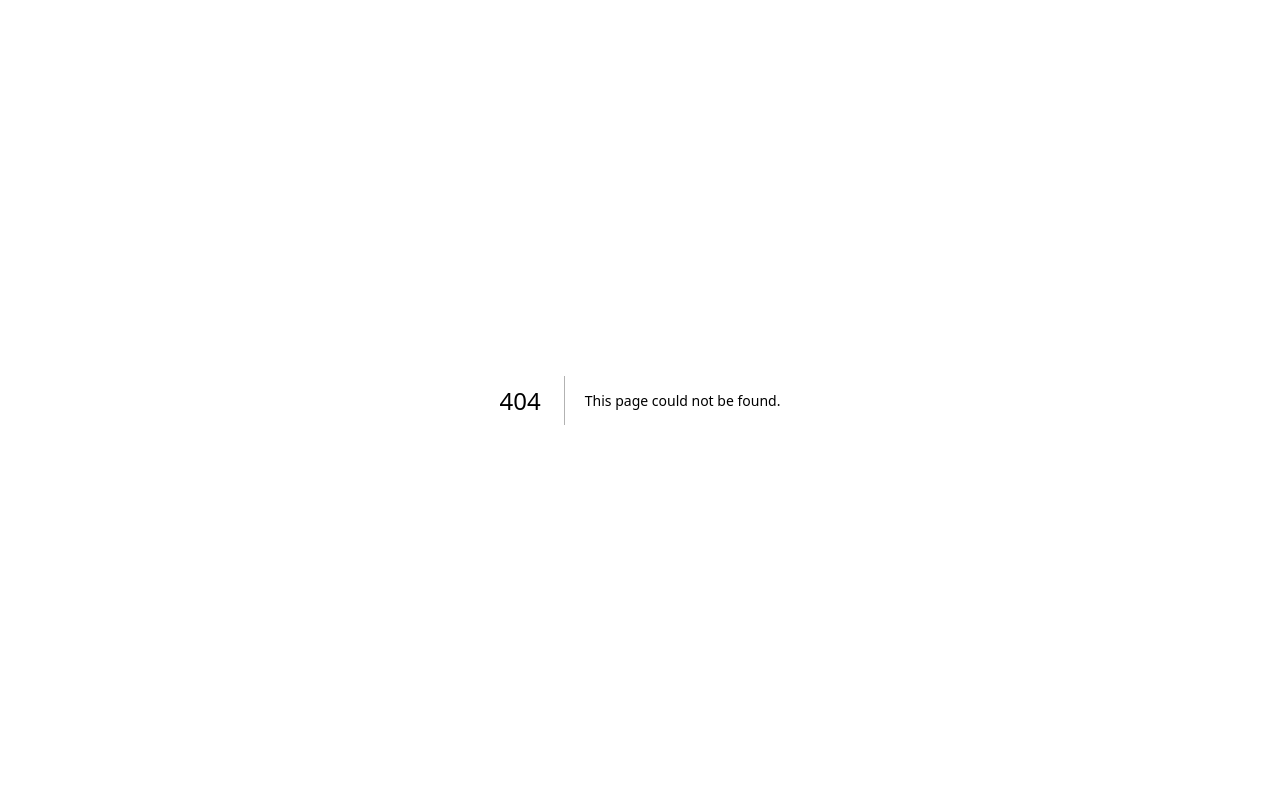
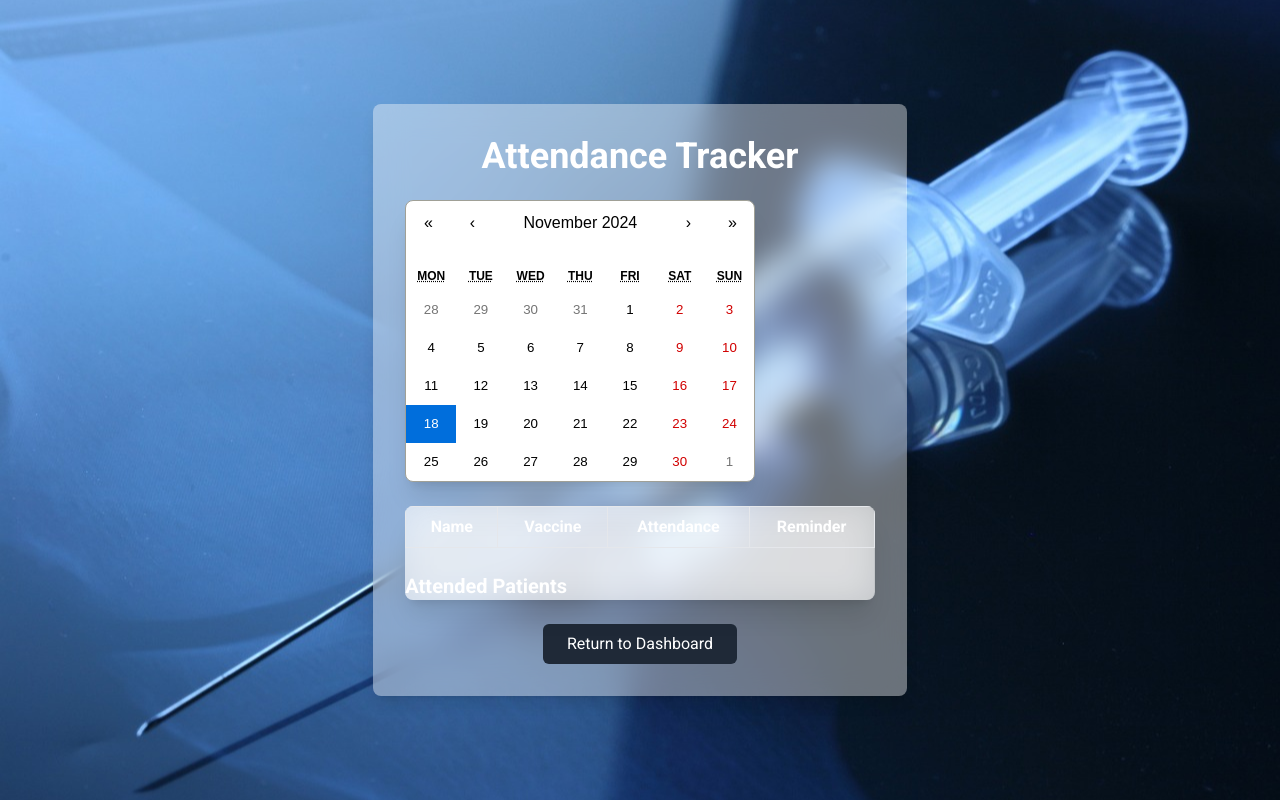
Before and after one commit to amCtrld/Vaxin8, a Next.js app in the folder vaccine-tracker/: page /attendance in a window 1280 px wide. Before the commit this address had no page. Built offline with nearby package versions, Linux system fonts and the light colour scheme.

Commit message:
Attendance and email reminder added

```diff
--- a/vaccine-tracker/components/NavBar.js
+++ b/vaccine-tracker/components/NavBar.js
@@ -39,6 +39,16 @@ export default function NavBar({ role }) {
           All Patients
         </button>
         <button
+          onClick={() => router.push('/attendance')}
+          className={`py-2 px-4 rounded transition ${
+            router.pathname === '/attendance'
+              ? 'bg-blue-500 text-white font-bold'
+              : 'hover:bg-blue-400 hover:text-white'
+          }`}
+        >
+          Attendance Checker
+        </button>
+        <button
           onClick={() => router.push('/eligibility')}
           className={`py-2 px-4 rounded transition ${
             router.pathname === '/eligibility'
--- /dev/null
+++ b/vaccine-tracker/pages/attendance.js
@@ -0,0 +1,143 @@
+import { useState, useEffect } from 'react';
+import Calendar from 'react-calendar';
+import 'react-calendar/dist/Calendar.css';
+import emailjs from 'emailjs-com'; // Import EmailJS
+
+const Attendance = () => {
+  const [value, setValue] = useState(new Date());
+  const [patients, setPatients] = useState([]);
+  const [attendedPatients, setAttendedPatients] = useState([]);
+
+  useEffect(() => {
+    const storedPatients = JSON.parse(sessionStorage.getItem('patients')) || [];
+    setPatients(storedPatients);
+  }, []);
+
+  const handleDateChange = (date) => {
+    setValue(date);
+  };
+
+  const handleAttendanceChange = (index) => {
+    const updatedPatients = [...patients];
+    const patient = updatedPatients[index];
+    patient.attended = !patient.attended; // Toggle attendance
+    if (patient.attended) {
+      setAttendedPatients([...attendedPatients, patient]);
+    } else {
+      setAttendedPatients(attendedPatients.filter(p => p !== patient));
+    }
+    setPatients(updatedPatients);
+  };
+
+  // Function to send reminder email via EmailJS
+const handleSendReminder = (patient) => {
+    // Extract the vaccine and dates from the patient data
+    const vaccine = patient.vaccine;
+    const doseDates = patient.doseDates.join(', ');  // Join dates into a string (in case there are multiple)
+
+    const templateParams = {
+      to_name: patient.name,
+      to_email: patient.email,
+      subject: 'Vaccine Appointment Reminder',
+      message: `Dear ${patient.name},\n\nThis is a reminder for your upcoming vaccine appointment on ${doseDates}.\n\nThank you!`,
+      vaccine: vaccine,  // Add vaccine type
+      dates: doseDates,  // Add vaccine dates
+    };
+
+    // Use EmailJS to send the email
+    emailjs.send('service_i815cit', 'template_8791p6o', templateParams, 'xW0rpdTWXp35bZiAt')
+      .then((response) => {
+        console.log('Email successfully sent:', response);
+        alert(`Reminder sent to ${patient.name}!`);
+      })
+      .catch((error) => {
+        console.error('Error sending email:', error);
+        alert('Failed to send reminder email. Please try again later.');
+      });
+  };
+
+
+  const filteredPatients = patients.filter((patient) => {
+    const selectedDate = value.toLocaleDateString();
+    return patient.doseDates.some(date => new Date(date).toLocaleDateString() === selectedDate);
+  });
+
+  return (
+    <div className="bg-cover bg-center h-screen" style={{ backgroundImage: "url('../images/vax.jpg')" }}>
+      <div className="flex items-center justify-center h-full">
+        {/* Glassy Container */}
+        <div className="w-full sm:w-11/12 md:w-8/12 lg:w-6/12 xl:w-5/12 bg-white/40 backdrop-blur-lg rounded-lg shadow-lg p-8">
+          <h2 className="text-4xl text-white font-semibold text-center mb-6">Attendance Tracker</h2>
+
+          {/* Calendar */}
+          <div className="mb-6">
+            <Calendar onChange={handleDateChange} value={value} className="shadow-xl rounded-lg" />
+          </div>
+
+          {/* Patient Table */}
+          <div className="overflow-x-auto bg-white/60 backdrop-blur-lg rounded-lg shadow-xl mb-6">
+            <table className="min-w-full table-auto">
+              <thead>
+                <tr>
+                  <th className="px-4 py-2 border text-white">Name</th>
+                  <th className="px-4 py-2 border text-white">Vaccine</th>
+                  <th className="px-4 py-2 border text-white">Attendance</th>
+                  <th className="px-4 py-2 border text-white">Reminder</th>
+                </tr>
+              </thead>
+              <tbody>
+                {filteredPatients.map((patient, index) => (
+                  <tr key={index} className={`${patient.attended ? 'bg-green-200' : ''}`}>
+                    <td className="px-4 py-2 border">{patient.name}</td>
+                    <td className="px-4 py-2 border">{patient.vaccine}</td>
+                    <td className="px-4 py-2 border">
+                      <input
+                        type="checkbox"
+                        checked={patient.attended || false}
+                        onChange={() => handleAttendanceChange(index)}
+                        className="h-5 w-5"
+                      />
+                    </td>
+                    <td className="px-4 py-2 border">
+                      <button
+                        onClick={() => handleSendReminder(patient)}
+                        className="px-4 py-2 bg-blue-500 text-white rounded-md hover:bg-blue-600"
+                      >
+                        Remind
+                      </button>
+                    </td>
+                  </tr>
+                ))}
+              </tbody>
+            </table>
+
+            {/* Attended Patients */}
+            <div className="mt-6">
+              <h3 className="text-xl font-semibold text-white">Attended Patients</h3>
+              <ul>
+                {attendedPatients.map((patient, index) => (
+                  <li key={index} className="flex justify-between items-center py-2">
+                    <span>{patient.name}</span>
+                    <span>{patient.vaccine}</span>
+                  </li>
+                ))}
+              </ul>
+            </div>
+          </div>
+
+          {/* Return Button */}
+          <div className="mt-6 text-center">
+            <button
+              onClick={() => window.location.href = '/dashboard'} // Redirect to dashboard
+              className="px-6 py-2 bg-gray-800 text-white rounded-md hover:bg-gray-700"
+            >
+              Return to Dashboard
+            </button>
+          </div>
+        </div>
+      </div>
+    </div>
+  );
+};
+
+export default Attendance;
```
Also changed, not shown: vaccine-tracker/components/AddPatientForm.js (line endings or trailing spaces).
